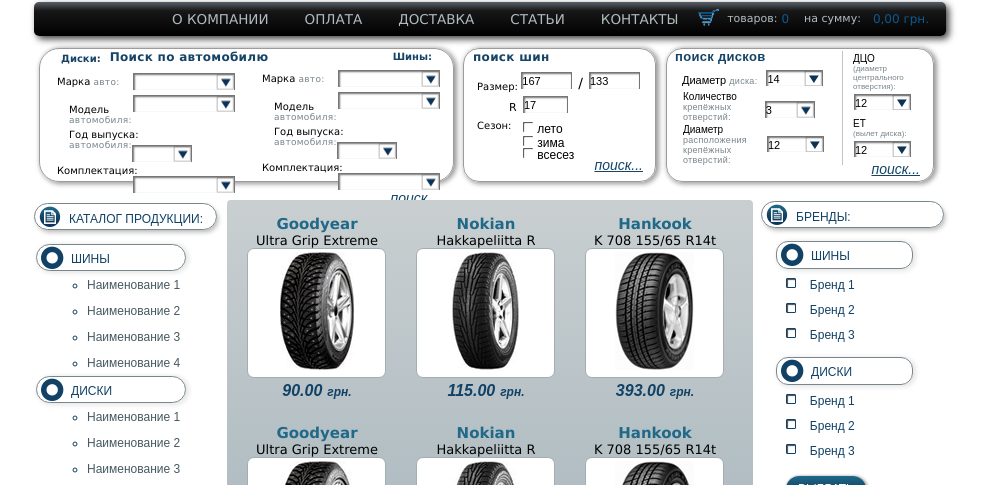
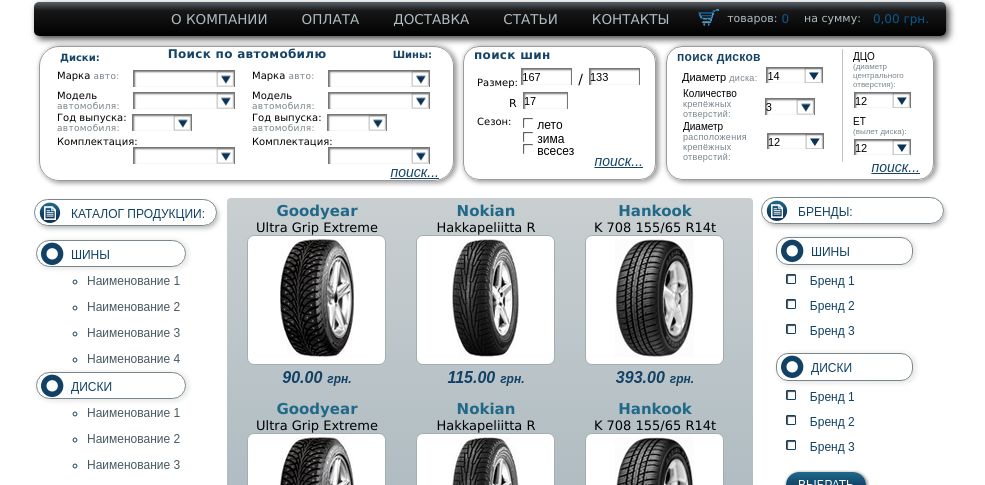
Before and after one commit to Anastasia92/home_work6, a plain HTML site: page index.html in a window 1280 px wide. Shown: the part 315-800 px from the top of the page, without its empty margins (150-1135 px from the left). Drawn offline with Linux system fonts and the light colour scheme.

Commit message:
added next

```diff
--- a/css/reset.css
+++ /dev/null
@@ -1,48 +0,0 @@
-/* http://meyerweb.com/eric/tools/css/reset/
-   v2.0 | 20110126
-   License: none (public domain)
-*/
-
-html, body, div, span, applet, object, iframe,
-h1, h2, h3, h4, h5, h6, p, blockquote, pre,
-a, abbr, acronym, address, big, cite, code,
-del, dfn, em, img, ins, kbd, q, s, samp,
-small, strike, strong, sub, sup, tt, var,
-b, u, i, center,
-dl, dt, dd, ol, ul, li,
-fieldset, form, label, legend,
-table, caption, tbody, tfoot, thead, tr, th, td,
-article, aside, canvas, details, embed,
-figure, figcaption, footer, header, hgroup,
-menu, nav, output, ruby, section, summary,
-time, mark, audio, video {
-	margin: 0;
-	padding: 0;
-	border: 0;
-	font-size: 100%;
-	font: inherit;
-	vertical-align: baseline;
-}
-/* HTML5 display-role reset for older browsers */
-article, aside, details, figcaption, figure,
-footer, header, hgroup, menu, nav, section {
-	display: block;
-}
-body {
-	line-height: 1;
-}
-ol, ul {
-	list-style: none;
-}
-blockquote, q {
-	quotes: none;
-}
-blockquote:before, blockquote:after,
-q:before, q:after {
-	content: '';
-	content: none;
-}
-table {
-	border-collapse: collapse;
-	border-spacing: 0;
-}
--- a/css/style.css
+++ b/css/style.css
@@ -175,8 +175,9 @@
 	font-size: 13.5px;
 	color: #b1bcc0;
 	display: block;
-	margin-top: 4px;
-	padding: 5px 18px;
+	margin-top: 2px;
+	padding: 7px 17px
+	;
 }
 .menu a:hover {
 	color: #fff;
@@ -216,15 +217,18 @@
 	margin-left: 8px;
 }
 .search {
-	margin-top: 12px;
+	margin-top: 10px;
 	margin-left: 5px;
 	font-size: 10px;
+}
+section {
+	display: block;
 }
 .car {
 	color: #154468;
 	border: 1px solid #9c9c9d;
 	border-radius: 20px;
-	height: 132px;
+	height: 133px;
 	width: 413px;
 	-webkit-box-shadow: 2px 1px 5px 1px rgba(0,0,0,0.4);
 	-moz-box-shadow: 2px 1px 5px 1px rgba(0,0,0,0.4);
@@ -234,13 +238,13 @@
 	margin-bottom: 6px;
 }
 .wheels {
-	margin-top: 4px;
+	margin-top: 5px;
 	color: #154467;
 	font-size: 10px;
 	font-weight: 900;
 }
 .left {
-	margin-left: 21px;
+	margin-left: 20px;
 }
 .right {
 	margin-right: 21px;
@@ -250,7 +254,15 @@
 	color: #154467;
 	font-size: 12px;
 	font-weight: 900;
-	margin-left: 67px;
+	padding-left: 59px;
+	letter-spacing: 0.3px;
+
+}
+.car_header {
+	color: #154467;
+	font-size: 12px;
+	font-weight: 900;
+	margin-left: 10px;
 	letter-spacing: 0.3px;
 	margin-top: 1px;
 }
@@ -278,10 +290,8 @@
 	height: 22px;
 	list-style-type: none;
 }
-.disc li>p:nth-child(1){
-	margin-top: 3px;
-}
-.line {
+
+.grup {
 	margin-top: -2px;
 }
 .disc select {
@@ -309,6 +319,7 @@
 	clear: both;
 	color: #000;
 }
+.
 .margin {
 	margin-left: 27px;
 	margin-top: -2px;
@@ -539,7 +550,7 @@
 .main {
 	height: 25px;
 	width: 181px;
-	margin-top: 19px;
+	margin-top: 17px;
 	margin-left: 0px;
 	-webkit-box-shadow: 2px 3px 5px -1px rgba(0,0,0,0.3);
 	-moz-box-shadow: 2px 3px 5px -1px rgba(0,0,0,0.3);
@@ -548,7 +559,7 @@
 .product {
 	height: 25px;
     width: 156px;
-    padding: 6px 0 0 30px;
+    padding: 5px 0 0 32px;
     background: url(../img/catalog.png) no-repeat;
     color: #114165;
     text-transform: uppercase;
@@ -569,20 +580,20 @@
 	height: 23px;
 	margin: 1px 0 0 4px;
 }
-.catalog>li>li {
+.catalog li li {
 
 }
-.catalog>li a {
+.catalog  a {
 	font-family: sans-serif;
 	color: #465961;
 	text-decoration: none;
 	font-size: 12px;
 }
-.catalog>li a:hover {
+.catalog  a:hover {
 	color: #0c3256;
 	text-decoration: underline;
 	font-style: italic;
-	font-weight: 900;
+	font-weight: 800;
 	font-size: 13px;
 }
 .tires {
@@ -612,7 +623,7 @@
 .content .good {
 	float: left;
 	text-align: center;
-	margin: 15px 9px 9px 20px;
+	margin: 4px 9px 9px 20px;
 }
 .good_img {
     width: 131px;
@@ -665,6 +676,7 @@
 	margin-left: 12px;
 	height: 16px;
 }
+
 .checkbox_blue label {
 	width: 8px;
 	height: 8px;
--- a/index.html
+++ b/index.html
@@ -3,7 +3,6 @@
 <head>
 	<meta charset="UTF-8">
 	<title>zazor</title>
-
 	<link rel="stylesheet" href="css/style.css">
 </head>
 <body>
@@ -53,7 +52,7 @@
 			<form action="#" class="car  floatl">
 				<div class="car_search clearfix">
 					<p class="wheels left floatl">Диски:</p>
-					<p ><h1 class="header_car floatl">Поиск по автомобилю</h1></p>
+					<p class="header_car floatl">Поиск по автомобилю</p>
 					<p class="wheels right floatr">Шины:</p>
 				</div>
 				<div class="disc">
@@ -66,7 +65,7 @@
 							</select>
 						</li>
 						<li>
-							<div class="block_left line">
+							<div class="block_left grup">
 								<p>Модель</p>
 								<p class ="small">автомобиля:</p>
 									</div>
@@ -76,7 +75,7 @@
 									</select>
 						</li>
 						<li>
-							<div class="block_left line">
+							<div class="block_left grup">
 								<p>Год выпуска:</p>
 								<p class="small">автомобиля:</p>
 									</div>
@@ -94,6 +93,7 @@
 						</li>
 					</ul>
 				</div>
+
 				<div class ="disc margin">
 					<ul>
 						<li>
@@ -104,7 +104,7 @@
 								</select>
 						</li>
 						<li>
-							<div class="block_left line">
+							<div class="block_left grup">
 								<p>Модель</p>
 								<p class ="small">автомобиля:</p>
 							</div>
@@ -114,7 +114,7 @@
 							</select>
 						</li>
 						<li>
-							<div class="block_left line">
+							<div class="block_left grup">
 								<p>Год выпуска:</p>
 								<p class="small">автомобиля:</p>
 							</div>
@@ -138,7 +138,7 @@
 	<section>
 		<form action="#" class="search_bus floatl clearfix">
 			<div class="clearfix">
-				<h1><p class="header_car floatl">поиск шин</p></h1>
+				<p class="car_header floatl">поиск шин</p>
 			</div>
 			<div class="size clearfix">
 				<p>Размер:</p>
@@ -192,7 +192,7 @@
 		<form action="#" class="search_disc floatl">
 			<div class="border_r floatl">
 				<div class="clearfix">
-					<h1><p class="header_car floatl">поиск дисков</p></h1>
+					<p class="car_header floatl">поиск дисков</p>
 				</div>
 				<ul>
 					<li>
@@ -366,9 +366,6 @@
 					</a>
 				</figure>
 			</div>
-
-
-
 			<aside class="side_block side_right floatl">
 				<form action="#">
 					<ul class="catalog">
@@ -444,7 +441,6 @@
 		<div class="logo_img">
 			<img src="img/img_logo.png" alt="">
 		</div>
-
 		<footer>
 			<div>
 				<a href="#">О компании</a>
```
